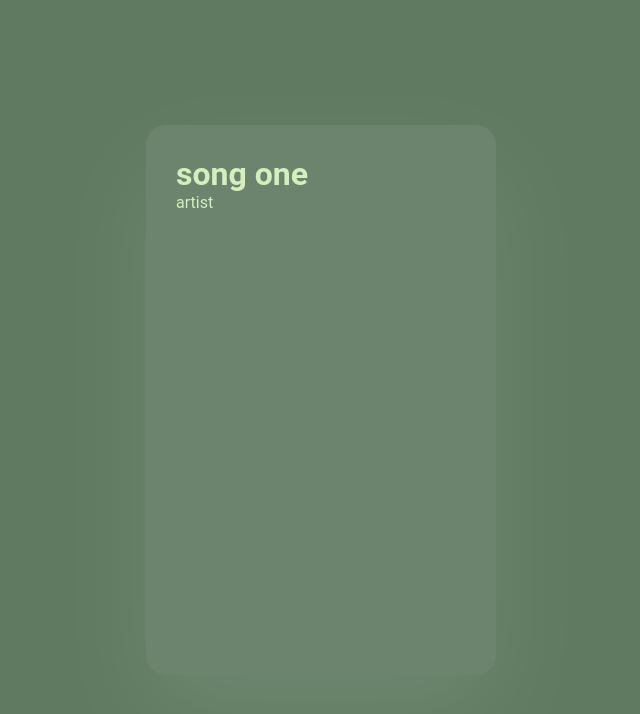
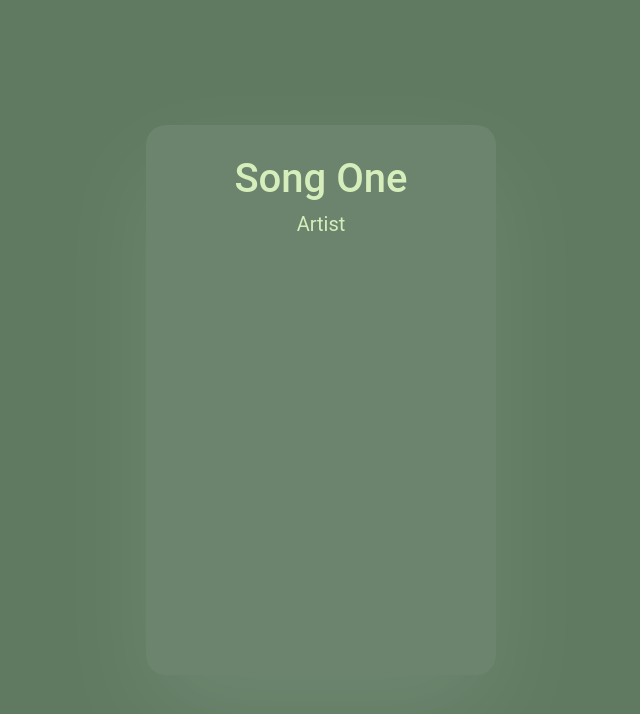
Before and after one commit to Orlandoj77/Music-Play, a plain HTML site: page index.html in a window 1280 px wide. Shown: the whole page, without its empty margins (319-959 px from the left). Drawn offline with Linux system fonts and the light colour scheme.

Commit message:
Feito music-name

```diff
--- a/style.css
+++ b/style.css
@@ -24,3 +24,19 @@ body {
     overflow: hidden;
     color: #d5eebb;
 }
+
+.music-name,
+.artist-name {
+    text-align: center;
+    text-transform: capitalize;
+}
+
+.music-name {
+    font-size: 40px;
+    font-weight: 500;
+    margin-bottom: 10px;
+}
+
+.artist-name {
+    font-size: 20px;
+}
```
